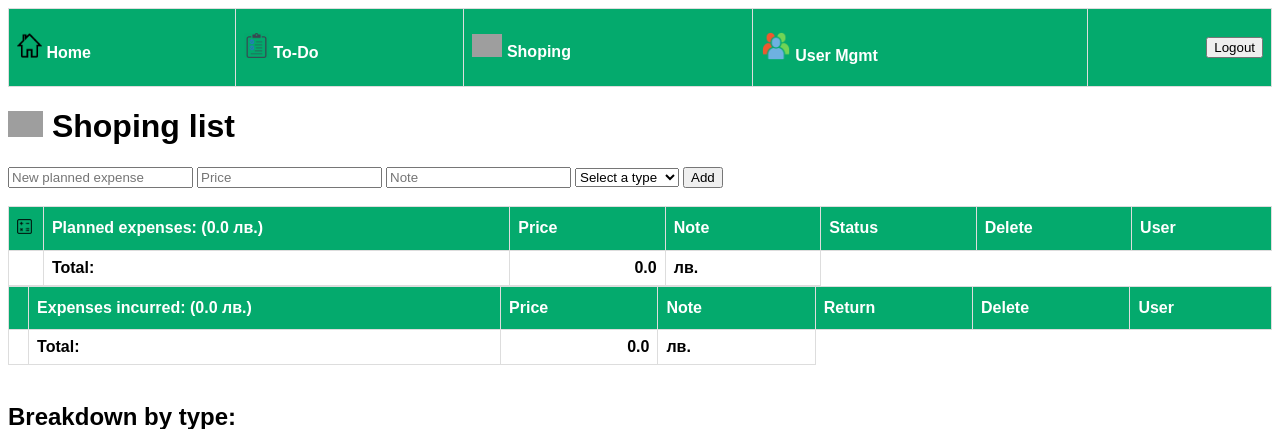
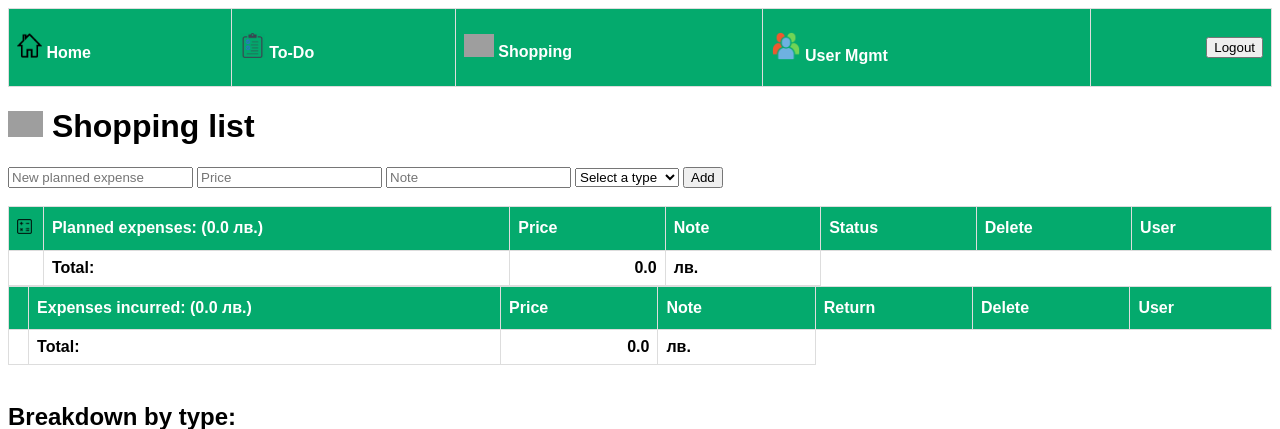
Before and after one commit to hristomirster/DEMO_web_multipurpose_app_ORM_modules, a Flask app: template templates/shoping_tasks.html in a window 1280 px wide. Shown: the top 429 px of the page. Run offline with Flask 3, Linux system fonts and the light colour scheme; the template is opened without the code that fills it, so the values that code supplies are empty; grey boxes are pictures that could not be loaded.

Commit message:
some HTML fixes

```diff
--- a/templates/header.html
+++ b/templates/header.html
@@ -13,7 +13,7 @@
                 <tr>
                     <th class="clickable-row" data-href="/"><img src="../static/img/home.ico" width="25px" alt="Home"> Home</th>
                     <th class="clickable-row" data-href="/todo_tasks.html"><img src="../static/img/todo.ico" width="25px" alt="To-Do"> To-Do</th>
-                    <th class="clickable-row" data-href="/shoping_tasks.html"><img src="../static/img/shopping.ico" width="30px" alt="Shoping"> Shoping</th>
+                    <th class="clickable-row" data-href="/shoping_tasks.html"><img src="../static/img/shopping.ico" width="30px" alt="Shopping"> Shopping</th>
                     <th class="clickable-row" data-href="/users_tasks.html"><img src="../static/img/users.png" width="30px" alt="User Mgmt"> User Mgmt</th>
                     <th>
                         <p align="right">
--- a/templates/shoping_tasks.html
+++ b/templates/shoping_tasks.html
@@ -37,7 +37,7 @@ document.addEventListener("DOMContentLoaded", function() {
 
 {% include "header.html" %}
 
-<h1><img src="../static/img/shopping.ico" width="35px" alt="Shoping"> Shoping list</h1>
+<h1><img src="../static/img/shopping.ico" width="35px" alt="Shoping"> Shopping list</h1>
 
 <form action="/add_shoping_tasks" method="POST" onsubmit="return validateType()">
     <input type="text" name="goods" placeholder="New planned expense" required>
```
Also changed, not shown: shopping.py (+10 -2 lines), templates/edit_shoping_tasks.html (+5 -4 lines), database.db.
